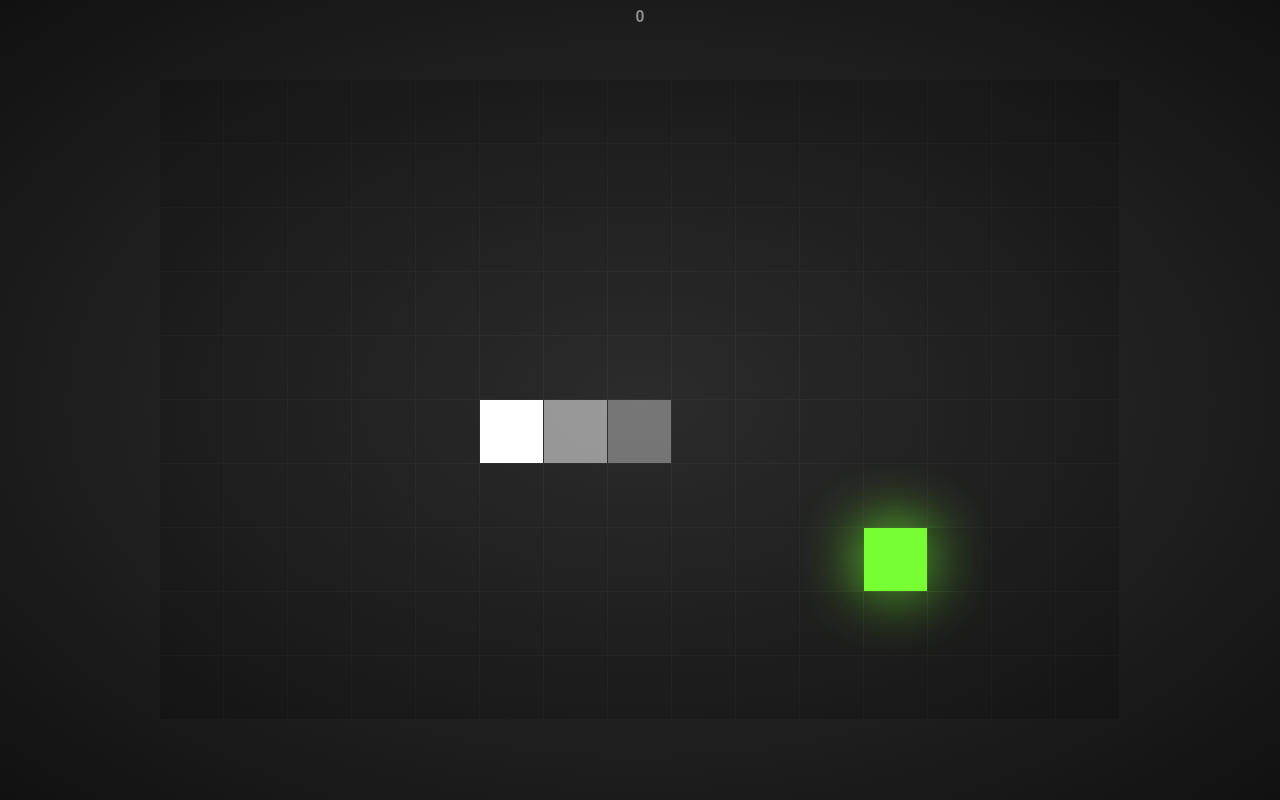
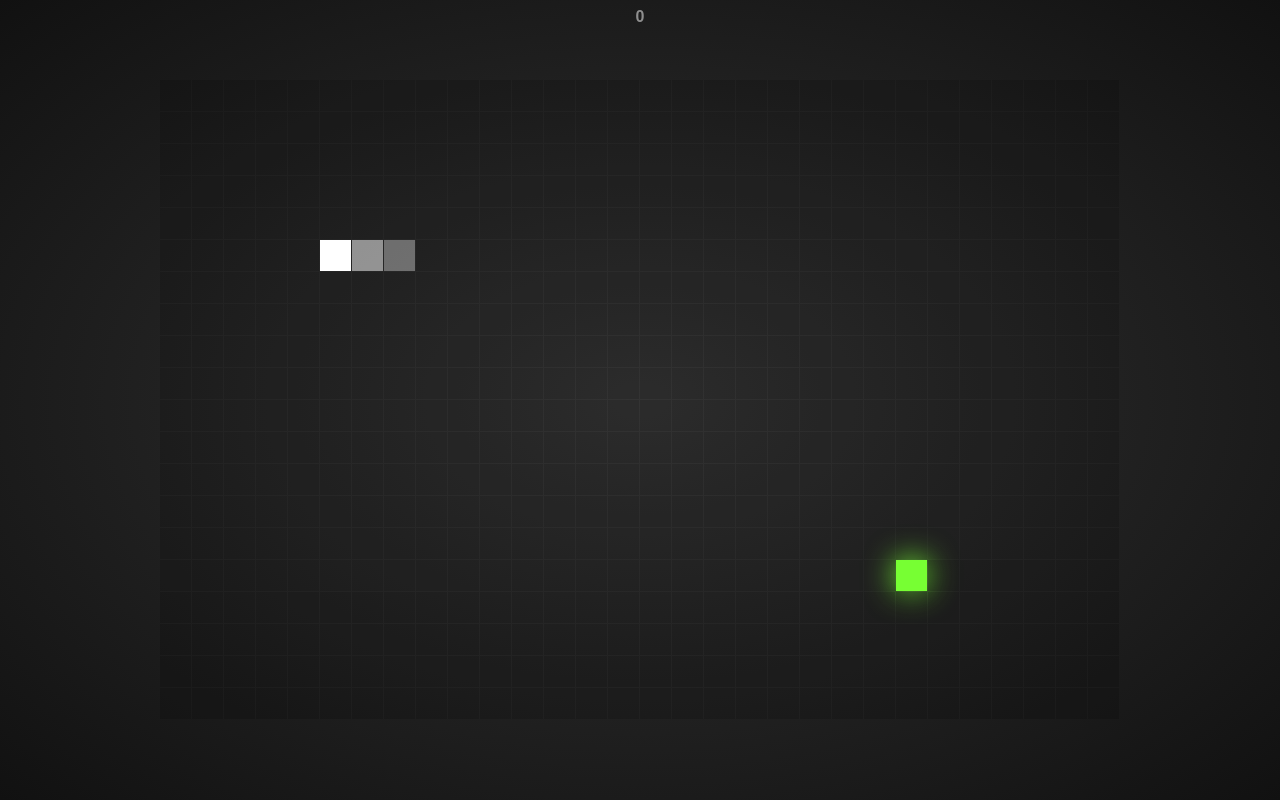
Before and after one commit to schrobak/snake, a React (Create React App) app: page / in a window 1280 px wide. Built offline with nearby package versions, Linux system fonts and the light colour scheme.

Commit message:
Change board size

```diff
--- a/src/App/App.tsx
+++ b/src/App/App.tsx
@@ -85,8 +85,8 @@ const SnakeTile = styled(Tile)<SnakeTileProps>`
 export const App: React.FC = () => {
   const score = 0;
 
-  const rows = 10;
-  const columns = 15;
+  const rows = 20;
+  const columns = 30;
   const boardRatio = columns / rows;
 
   const stageWidth = Math.floor(window.innerWidth * 0.8);
```
